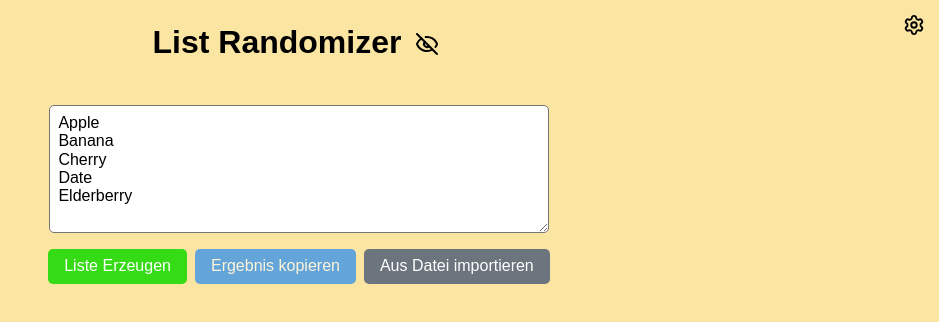
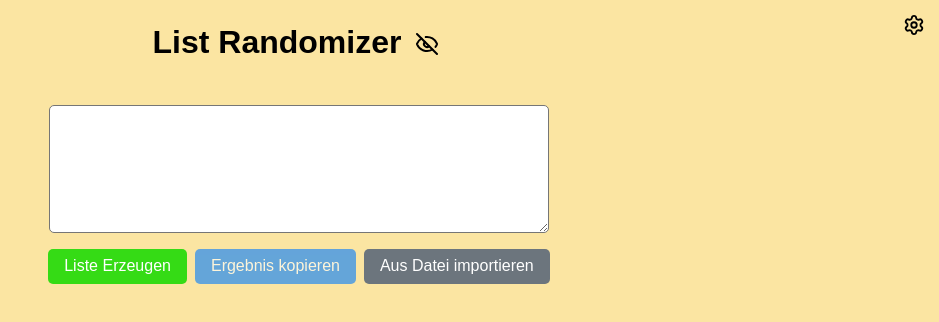
Before and after one commit to Flotsam3/react-randomizer, a React (Vite) app: page / in a window 1280 px wide. Shown: the top 322 px of the page, without its empty margins (341-1280 px from the left). Built offline with nearby package versions, Linux system fonts and the light colour scheme.

Commit message:
chore: set default input to empty string

```diff
--- a/src/App.jsx
+++ b/src/App.jsx
@@ -10,7 +10,7 @@ import { parseTextToLines } from "./utils/parse";
 import { DEFAULT_STAGGER, DEFAULT_ANIM_DURATION, HIGHLIGHT_OVERLAP } from "./constants";
 
 export default function App() {
-  const [input, setInput] = useState("Apple\nBanana\nCherry\nDate\nElderberry");
+  const [input, setInput] = useState("");
   const [shuffled, setShuffled] = useState([]);
   const [runId, setRunId] = useState(0);
   const [showInput, setShowInput] = useState(true);
```
